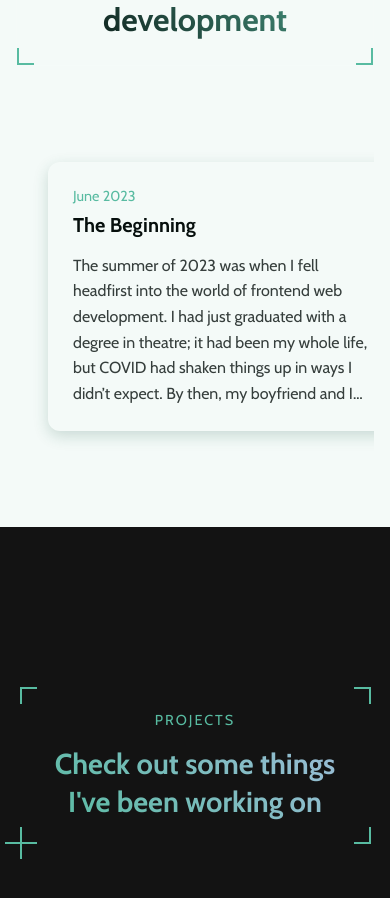
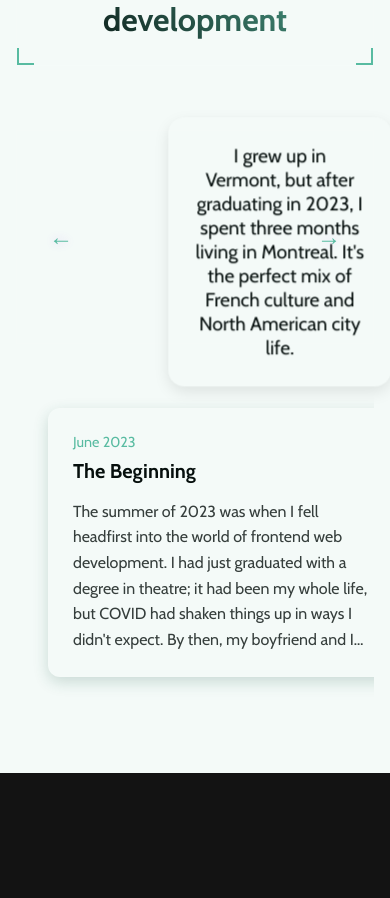
Before and after one commit to evelynmbart/evelyn-portfolio, a React (Vite) app: page / in a window 390 px wide. Shown: the part 1052-1950 px from the top of the page. Built offline with nearby package versions, Linux system fonts and the light colour scheme; a web font is replaced by a local one.

Commit message:
Add interactive fun facts carousel to About section
- Implement dynamic quote carousel with state management
- Add CSS styles for 3D carousel effect and responsive design
- Include navigation buttons for manual quote cycling
- Add RGB color variable for dynamic text shadow effects

```diff
--- a/src/About/About.css
+++ b/src/About/About.css
@@ -104,3 +104,92 @@
     font-size: 2rem;
   }
 }
+
+.fun-facts-carousel {
+  display: flex;
+  align-items: center;
+  justify-content: center;
+  max-width: 650px;
+  margin: 0 auto 4rem;
+  padding: 2rem;
+  background: var(--card-bg-color);
+  border: 1px solid rgba(255, 255, 255, 0.1);
+  perspective: 1000px;
+}
+
+.carousel-content {
+  position: relative;
+  width: 100%;
+  height: 100px;
+  padding: 0 1rem;
+  transform-style: preserve-3d;
+}
+
+.carousel-quote {
+  position: absolute;
+  width: 60%;
+  margin: 0 70px;
+  text-align: center;
+  backface-visibility: hidden;
+  transform-origin: center center -200px;
+  transition: all 0.8s cubic-bezier(0.4, 0, 0.2, 1);
+  padding: 20px;
+  background: rgba(255, 255, 255, 0.05);
+  border-radius: 12px;
+  box-shadow: 0 4px 12px rgba(0, 0, 0, 0.1);
+}
+
+.carousel-quote {
+  opacity: 0;
+  transform: rotateY(180deg) translateZ(200px);
+}
+
+.carousel-quote.active {
+  opacity: 1;
+  transform: rotateY(0deg) translateZ(200px);
+}
+
+.carousel-quote.active ~ .carousel-quote {
+  transform: rotateY(-180deg) translateZ(200px);
+}
+
+.carousel-button {
+  background: transparent;
+  border: none;
+  color: var(--primary-color);
+  font-size: 1.5rem;
+  cursor: pointer;
+  padding: 0.5rem 1rem;
+  transition: all 0.3s ease;
+  z-index: 2;
+  text-shadow: 0 0 10px rgba(var(--primary-color-rgb), 0.3);
+}
+
+.carousel-button:hover {
+  color: var(--text-color);
+  transform: scale(1.1);
+  text-shadow: 0 0 20px rgba(var(--primary-color-rgb), 0.5);
+}
+
+.carousel-button:focus {
+  outline: none;
+  box-shadow: 0 0 0 2px var(--primary-color);
+  border-radius: 4px;
+}
+
+@media only screen and (max-width: 768px) {
+  .fun-facts-carousel {
+    padding: 1rem;
+    margin-bottom: 2rem;
+    perspective: 800px;
+  }
+
+  .carousel-content {
+    height: 180px;
+  }
+
+  .carousel-quote {
+    font-size: 0.9rem;
+    transform-origin: center center -150px;
+  }
+}
--- a/src/About/About.jsx
+++ b/src/About/About.jsx
@@ -1,3 +1,4 @@
+import { useEffect, useState } from "react";
 import Post from "../components/Post";
 import "./About.css";
 
@@ -6,37 +7,37 @@ const BLOG_POSTS = [
     id: 0,
     date: "June 2023",
     title: "The Beginning",
-    post: "The summer of 2023 was when I fell headfirst into the world of frontend web development. I had just graduated with a degree in theatre; it had been my whole life, but COVID had shaken things up in ways I didn’t expect. By then, my boyfriend and I were enjoying the summer air of Quebec’s finest, ✨Montreal✨, and he—being a developer—planted the idea in my head: Why don't you learn to code and make your own apps for fun? With nothing but time, curiosity, and, well, no work visa to actually get a job, I dove in. I spent that summer playing around with HTML and CSS, bouncing between FreeCodeCamp, YouTube tutorials, and making dumb little web pages for fun. And honestly? It came pretty easy to me. I loved the instant gratification of seeing my code turn into something visual, something real. It was such a fun, carefree way to start—before I realized just how deep and overwhelming this whole web dev thing could get.",
+    post: "The summer of 2023 was when I fell headfirst into the world of frontend web development. I had just graduated with a degree in theatre; it had been my whole life, but COVID had shaken things up in ways I didn't expect. By then, my boyfriend and I were enjoying the summer air of Quebec's finest, ✨Montreal✨, and he—being a developer—planted the idea in my head: Why don't you learn to code and make your own apps for fun? With nothing but time, curiosity, and, well, no work visa to actually get a job, I dove in. I spent that summer playing around with HTML and CSS, bouncing between FreeCodeCamp, YouTube tutorials, and making dumb little web pages for fun. And honestly? It came pretty easy to me. I loved the instant gratification of seeing my code turn into something visual, something real. It was such a fun, carefree way to start—before I realized just how deep and overwhelming this whole web dev thing could get.",
   },
   {
     id: 1,
     date: "July 2023",
     title: "JavaScript & React",
-    post: "I’ve been learning (or attempting to learn) JavaScript for the past few weeks now. It has not been going as smoothly as HTML and CSS did. Thankfully my boyfriend is holding my hand through this journey but jeez JavaScript is so hard! I’ve gone through Codeacademy’s and FreeCodeCamps’ free programs but I still don’t have a good grasp on syntax or how anything works. On the bright side, I did build (with a ton of help) a hot and cold game. You have 6 attempts to try and guess the randomly chosen number. With each guess, you are alerted if you are cold, cool, warm, hot, or boiling! It is pretty cool despite still being lost in terms of the code, but I’m excited to move forward and keep trying! I’ve dipped my toe into React! Honestly it’s making more sense than JavaScript did which seems super backwards to me. So far the components, props and even state management are clicking but when it comes to functions I’m still pretty lost. HOWEVER! I did complete my first ever React project, via YouTube tutorial! It was a movie/TV show search page! VERY COOL! It’s crazy that I built a working website! Although JavaScript is still hard, things are looking up!",
+    post: "I've been learning (or attempting to learn) JavaScript for the past few weeks now. It has not been going as smoothly as HTML and CSS did. Thankfully my boyfriend is holding my hand through this journey but jeez JavaScript is so hard! I've gone through Codeacademy's and FreeCodeCamps' free programs but I still don't have a good grasp on syntax or how anything works. On the bright side, I did build (with a ton of help) a hot and cold game. You have 6 attempts to try and guess the randomly chosen number. With each guess, you are alerted if you are cold, cool, warm, hot, or boiling! It is pretty cool despite still being lost in terms of the code, but I'm excited to move forward and keep trying! I've dipped my toe into React! Honestly it's making more sense than JavaScript did which seems super backwards to me. So far the components, props and even state management are clicking but when it comes to functions I'm still pretty lost. HOWEVER! I did complete my first ever React project, via YouTube tutorial! It was a movie/TV show search page! VERY COOL! It's crazy that I built a working website! Although JavaScript is still hard, things are looking up!",
   },
   {
     id: 2,
     date: "April 2024",
     title: "Bagels, code, bagels, code",
-    post: "Whoops, it’s been a while! Life’s been kinda chaotic; we moved from MTL, then down to Raleigh NC on a whim! Because my web dev skills aren’t solid enough for a tech job, I got hired as a bagel baker! The plan is to work from 4-12pm then grind programming! It’s been an adjustment for sure but we’re getting back into things. I actually started learning Python recently. This language is making much more sense to me. The syntax is so easy, it’s just English! I’ve made a few small projects like password generators and alarm clocks. I think my plain old JavaScript is still shaky but React is going well! For now I’m going to keep pushing through and build as many projects as I can. They’re all going in a new folder I’m calling “levelynup” HA I just hope it works!",
+    post: "Whoops, it's been a while! Life's been kinda chaotic; we moved from MTL, then down to Raleigh NC on a whim! Because my web dev skills aren't solid enough for a tech job, I got hired as a bagel baker! The plan is to work from 4-12pm then grind programming! It's been an adjustment for sure but we're getting back into things. I actually started learning Python recently. This language is making much more sense to me. The syntax is so easy, it's just English! I've made a few small projects like password generators and alarm clocks. I think my plain old JavaScript is still shaky but React is going well! For now I'm going to keep pushing through and build as many projects as I can. They're all going in a new folder I'm calling 'levelynup' HA I just hope it works!",
   },
   {
     id: 3,
     date: "June 2024",
     title: "Moving Out!",
-    post: "Okay we are on the move again! My boyfriend accepted a new job that relocates us to New York City AH! We’re thinking Brooklyn would be cool as it seems more our style (not suuuper bustling city). My goal now is to try and grind as much as I can so I can start applying to FE jobs by the time we’ve settled in! I’m crossing my fingers but without any experience or a proper education within this field I’m a little worried. Maybe I’ll just turn into the personality hire.",
+    post: "Okay we are on the move again! My boyfriend accepted a new job that relocates us to New York City AH! We're thinking Brooklyn would be cool as it seems more our style (not suuuper bustling city). My goal now is to try and grind as much as I can so I can start applying to FE jobs by the time we've settled in! I'm crossing my fingers but without any experience or a proper education within this field I'm a little worried. Maybe I'll just turn into the personality hire.",
   },
   {
     id: 4,
     date: "August 2024",
     title: "Time to GRIND",
-    post: "We’re here! Took us 10 hours to drive but we are officially moved into THE big city. I don’t know how much we’ll like it but who knows! Maybe we’ll learn to love its chaos. Didn’t program too much during the move, July was very busy. I still don’t have a portfolio but I’m in a better mindset and skillset (React-wise) to push through with some harder projects. I think my biggest roadblock is my lack of syntax knowledge and I’m honestly very close-minded to what I can do/build. I don’t have enough exposure to even comprehend the limits of programming. Right now I’ll tackle syntax. I’ll repeat builds until I fully memorize them and 100% understand how they work to hopefully transfer those concepts into new/other projects!",
+    post: "We're here! Took us 10 hours to drive but we are officially moved into THE big city. I don't know how much we'll like it but who knows! Maybe we'll learn to love its chaos. Didn't program too much during the move, July was very busy. I still don't have a portfolio but I'm in a better mindset and skillset (React-wise) to push through with some harder projects. I think my biggest roadblock is my lack of syntax knowledge and I'm honestly very close-minded to what I can do/build. I don't have enough exposure to even comprehend the limits of programming. Right now I'll tackle syntax. I'll repeat builds until I fully memorize them and 100% understand how they work to hopefully transfer those concepts into new/other projects!",
   },
   {
     id: 5,
     date: "October 2024",
     title: "Starting to Build My Portfolio",
-    post: "Hello! I’m beginning to work on my portfolio but coming into a huge roadblock with design.",
+    post: "Hello! I'm beginning to work on my portfolio but coming into a huge roadblock with design.",
   },
   {
     id: 6,
@@ -75,7 +76,7 @@ const funFacts = [
   {
     id: 6,
     quote:
-      "When I'm not coding, you can catch me rock climbing (mostly indoors and bouldering), indulging in homecooked meals, or baking bread and sweet treats. My dentist loves me, I’m sure…",
+      "When I'm not coding, you can catch me rock climbing (mostly indoors and bouldering), indulging in homecooked meals, or baking bread and sweet treats. My dentist loves me, I'm sure…",
   },
   {
     id: 7,
@@ -106,6 +107,33 @@ const funFacts = [
 ];
 
 const About = () => {
+  const [currentQuote, setCurrentQuote] = useState(0);
+
+  // Filter out empty objects from funFacts
+  const validFunFacts = funFacts.filter((fact) => fact.id);
+
+  useEffect(() => {
+    const timer = setInterval(() => {
+      setCurrentQuote((prev) =>
+        prev === validFunFacts.length - 1 ? 0 : prev + 1
+      );
+    }, 5000); // Change quote every 5 seconds
+
+    return () => clearInterval(timer);
+  }, [validFunFacts.length]);
+
+  const handlePrevious = () => {
+    setCurrentQuote((prev) =>
+      prev === 0 ? validFunFacts.length - 1 : prev - 1
+    );
+  };
+
+  const handleNext = () => {
+    setCurrentQuote((prev) =>
+      prev === validFunFacts.length - 1 ? 0 : prev + 1
+    );
+  };
+
   return (
     <section className="about" id="about">
       <div className="about__header">
@@ -121,6 +149,36 @@ const About = () => {
           <span className="about__bottom-right-corner"></span>
         </div>
       </div>
+
+      <div className="fun-facts-carousel">
+        <button
+          className="carousel-button carousel-button--prev"
+          onClick={handlePrevious}
+          aria-label="Previous quote"
+        >
+          ←
+        </button>
+        <div className="carousel-content">
+          {validFunFacts.map((fact, index) => (
+            <p
+              key={fact.id}
+              className={`carousel-quote ${
+                index === currentQuote ? "active" : ""
+              }`}
+            >
+              {fact.quote}
+            </p>
+          ))}
+        </div>
+        <button
+          className="carousel-button carousel-button--next"
+          onClick={handleNext}
+          aria-label="Next quote"
+        >
+          →
+        </button>
+      </div>
+
       <div className="horizontal-timeline-box">
         {BLOG_POSTS.map((item) => (
           <Post
--- a/src/index.css
+++ b/src/index.css
@@ -7,6 +7,7 @@
   --secondary-color: #9dbdd8;
   --accent-color: #728cc5;
   --light-text-color: #f0f9f7;
+  --primary-color-rgb: 147, 51, 234; /* Adjust these values to match your primary color */
 }
 :root[data-theme="dark"] {
   --text-color: #f0f9f7;
```
